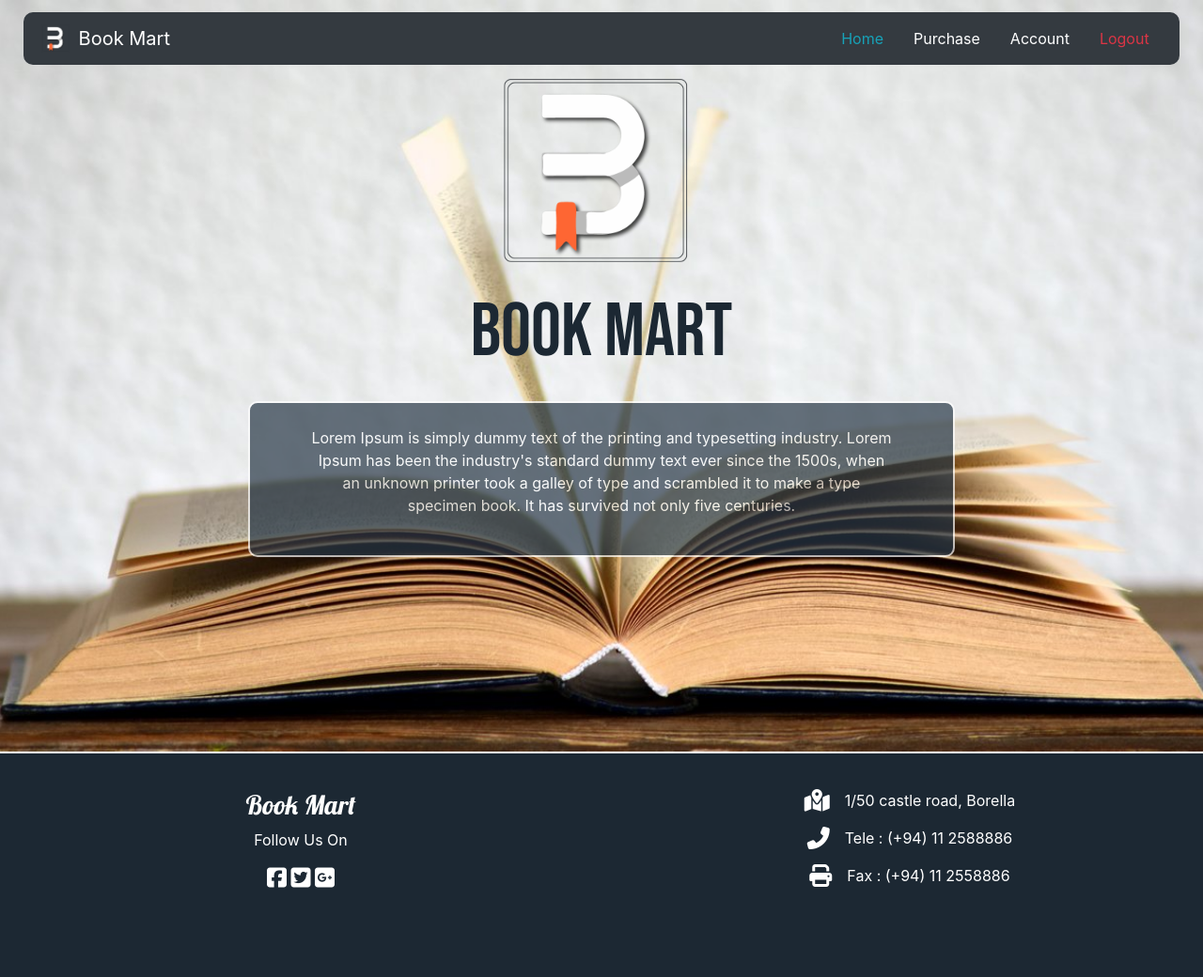
After one commit to RahulMadhukaKeshara/mini-project, a PHP site: the page made by Customer Landing page/home.html in a window 1280 px wide. The commit adds this page. Shown: the whole page at 94% size. Run offline with PHP 8.4, Linux system fonts and the light colour scheme; some libraries are stand-ins or nearby versions.

Commit message:
ui designes

```diff
--- /dev/null
+++ b/Customer Landing page/home.html
@@ -0,0 +1,89 @@
+<!DOCTYPE html>
+<html lang="en">
+<head>
+<meta charset="UTF-8">
+<meta name="viewport" content="width=device-width, initial-scale=1.0">
+<meta http-equiv="X-UA-Compatible" content="ie=edge">
+<meta name="Description" content="Enter your description here"/>
+<link rel="stylesheet" href="https://cdnjs.cloudflare.com/ajax/libs/twitter-bootstrap/4.5.0/css/bootstrap.min.css">
+<link rel="stylesheet" href="https://cdnjs.cloudflare.com/ajax/libs/font-awesome/5.13.1/css/all.min.css">
+<link href="https://fonts.googleapis.com/css2?family=Bebas+Neue&display=swap" rel="stylesheet">
+<script src="https://kit.fontawesome.com/a076d05399.js"></script>
+<link href="https://fonts.googleapis.com/css2?family=Lobster&family=Titillium+Web:wght@300&display=swap" rel="stylesheet">
+<link rel="stylesheet" href="style.css">
+<title>Home</title>
+</head>
+<body>
+    <div class="bg">
+        <div class="containerhome">
+             <!-- Navigation Bar -->
+         <nav class="navbar navbar-dark bg-dark">
+            <a class="navbar-brand" href="#">
+              <img id="logo" src="../images/mid-logo.png" width="30" height="30" class="d-inline-block align-top" alt="">
+              Book Mart
+            </a>
+            <ul class="nav justify-content-end">
+              <li class="nav-item">
+                <a class="nav-link text-info" href="home.html">Home</a>
+              </li>
+              <li class="nav-item">
+                <a class="nav-link text-white" href="#">Purchase</a>
+              </li>
+              <li class="nav-item">
+                <a class="nav-link text-white" href="account.html">Account</a>
+              </li>
+              <li class="nav-item">
+                <a class="nav-link text-danger" href="#">Logout</a>
+              </li>
+            </ul>
+          </nav>
+
+          <div class="text-center" class="d-flex justify-content-center">
+            <img id="logo" src="../images/mid-logo.png" width="200" height="200" class="d-inline-block align-top" alt="">
+            <h1 id="header">Book Mart</h1>
+          </div>
+            <div id="body">
+                <p id="para">Lorem Ipsum is simply dummy text of the printing and typesetting industry. Lorem Ipsum has been the industry's standard dummy text ever since the 1500s, when an unknown printer took a galley of type and scrambled it to make a type specimen book. It has survived not only five centuries.</p>
+            </div>
+
+
+        </div>
+
+
+    </div>
+    <div id="footer">
+      <div class="container-fluid" id="foot">
+        <div class="row">
+          <div class="col text-center justify-content-center">
+            <h3 style="font-family: 'Lobster', cursive;
+            ">Book Mart</h3>
+            <p>Follow Us On</p>
+            <i class='fab fa-facebook-square' style='font-size:24px'></i>
+            <i class='fab fa-twitter-square' style='font-size:24px'></i>
+            <i class='fab fa-google-plus-square' style='font-size:24px'></i>
+          </div>
+
+          <div class="col">
+            <div class="d-flex justify-content-center"><i class='fas fa-map-marked-alt mx-3' style='font-size:24px'></i>
+              <p> 1/50 castle road, Borella</p></div>
+              <div class="d-flex justify-content-center"><i class='fas fa-phone-alt mx-3' style='font-size:24px'></i>
+                <p>Tele : (+94) 11 2588886</p></div>
+                <div class="d-flex justify-content-center"><i class='fas fa-print mx-3' style='font-size:24px'></i>
+                  <p>Fax : (+94) 11 2558886</p></div>
+              </div>
+            </div>
+            </div>
+        </div>
+    </div>
+
+
+
+
+
+
+
+<script src="https://cdnjs.cloudflare.com/ajax/libs/jquery/3.5.1/jquery.slim.min.js"></script>
+<script src="https://cdnjs.cloudflare.com/ajax/libs/popper.js/1.16.1/umd/popper.min.js"></script>
+<script src="https://cdnjs.cloudflare.com/ajax/libs/twitter-bootstrap/4.5.0/js/bootstrap.min.js"></script>
+</body>
+</html>
--- a/Customer Landing page/style.css
+++ b/Customer Landing page/style.css
@@ -1,11 +1,37 @@
 body{
-	background-color: #ECF0F1;
-	margin: 1%;
+    margin: 0%;
+    padding: 0%;
+    box-sizing: border-box;
+    background-color: #ECF0F1;
 }
+body, html {
+    height: 100%;
+  }
+  .bg {
+/* The image used */
+    position: relative;
+    background-image: url("../images/back.jpg");
+
+/* Full height */
+    height: 100%;
+
+/* Center and scale the image nicely */
+    background-position: center;
+    background-repeat: no-repeat;
+    background-size: cover;
+  }
+.containerhome{
+    position: absolute;
+    width: 98%;
+    margin-right: 1%;
+    margin-left: 1%;
+  }
+
 /*Nav-bar*/
 .navbar{
-	margin: 1%;
-	border-radius: 10px;
+    margin: 1%;
+    border-radius: 10px;
+
 }
 #logo{
 	margin-left: 2%;
@@ -21,8 +47,8 @@ body{
 .head{
 	position: relative;
     margin: 2% 0 4%;
-    font-family: 'Nunito', sans-serif;
-
+    font-family: 'Bebas Neue', cursive;
+    color: #1C2833;
 }
 .container{
 	position:absolute;
@@ -73,14 +99,36 @@ body{
 #cancel:hover{
     text-decoration: none;
 }
-/*index page cards*/
-.card-title{
-	text-align: center;
+/*Content paragraph*/
+#body{
+    border: 2px solid white;
+    text-align: center;
+    width: 60%;
+    margin: auto;
+    border-radius: 10px;
+    background-color: #273746;
+    opacity: 70%;
+    color:#FDFEFE;
+    padding: 2% 5%;
+    max-height: fit-content;
 }
-.card-img-top{
-    border-radius: 10px;
-    border: 4px solid white;
+/*topic*/
+#header{
+    margin-top: 2%;
+    margin-bottom: 2%;
+    color: #1C2833;
+    font-family: 'Bebas Neue', cursive;
+    font-size: 5rem;
 }
-.card{
-	border-radius: 10px;
+/*footer div*/
+#footer{
+    height: 30%;
+    background-color: #1C2833;
+    border-top: 2px solid white;
+    color: white;
+    max-width: 100%;
 }
+/*footer container*/
+#foot{
+    margin: 3% 0 2%;
+}
```
Also changed, not shown: Admin landing Page/admin.html (renamed from Admin landing Page/index.html, +5 -5 lines), Customer Landing page/account.html (+7 -7 lines), Customer Landing page/index.html (deleted, +0 -69 lines), Admin landing Page/Image/book.jpg (deleted), Admin landing Page/Image/customer.jpg (deleted), Admin landing Page/Image/logo.png (deleted), Admin landing Page/Image/newbook.png (deleted), Customer Landing page/Image/logo.png (deleted), Customer Landing page/Image/purchase.jpg (deleted), images/account.jpg (renamed from Customer Landing page/Image/account.jpg), images/back.jpg (added), images/mid-logo.png (added), images/newbook.jpg (renamed from Admin landing Page/Image/newbook.jpg), images/newcustomer.jpg (renamed from Admin landing Page/Image/newcustomer.jpg), 3 more files.
